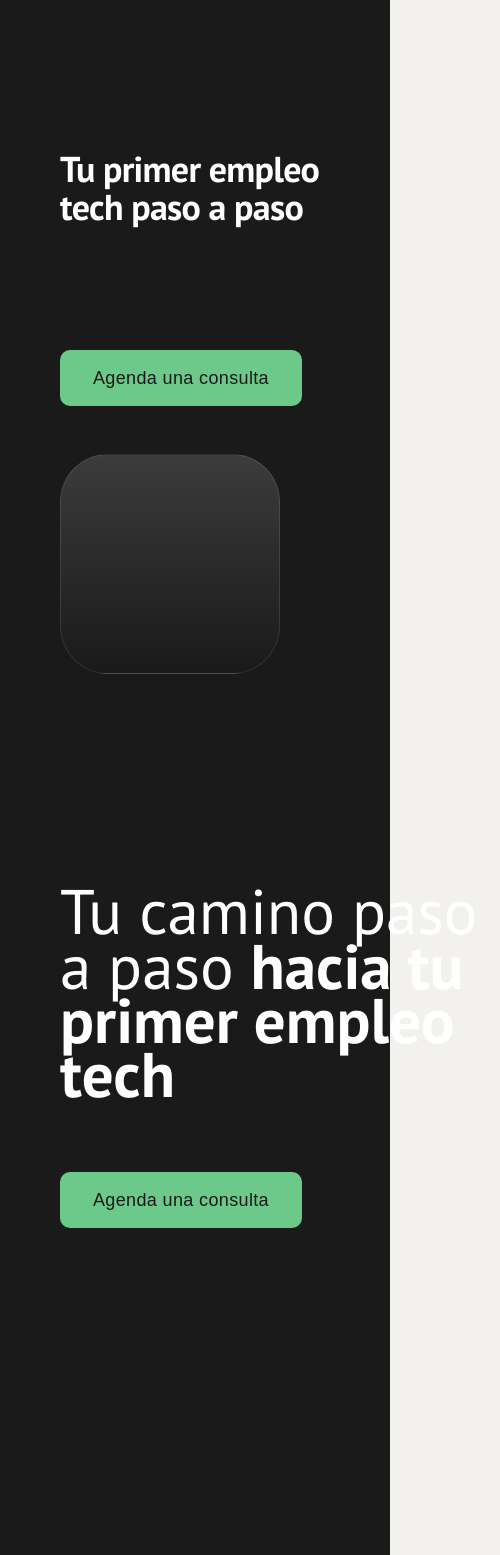
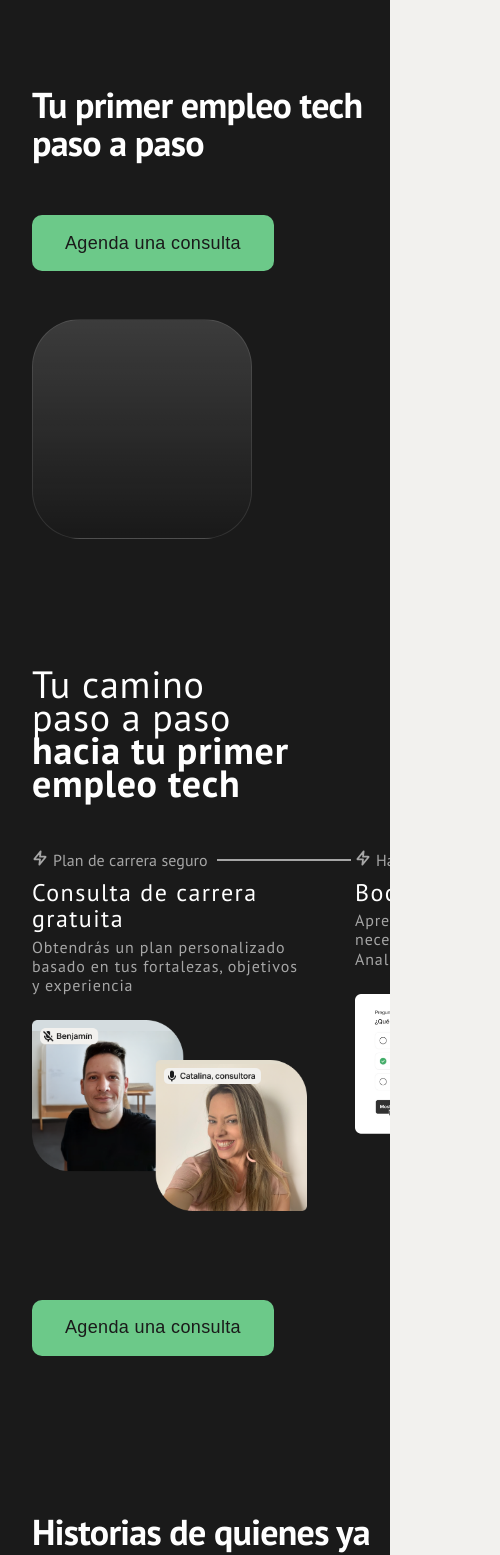
Before and after one commit to stupidkubik/component-with-x-scroll, a Next.js app in the folder component-with-x-scroll/: page / in a window 390 px wide. Shown: the top 1555 px of the page, 500 px wide, since content can reach past the window. Built offline with nearby package versions, Linux system fonts and the light colour scheme; a web font is replaced by a local one.

Commit message:
add adaptive breakpionts

```diff
--- a/component-with-x-scroll/src/components/sections/MainSection.tsx
+++ b/component-with-x-scroll/src/components/sections/MainSection.tsx
@@ -350,7 +350,10 @@ export function MainSection({
         <aside className={styles.mainLeadColumn}>
           <div className={styles.mainLeadHeader}>
             <h2 id={headingId}>{title}</h2>
-            <button type="button" className={styles.ctaButton}>
+            <button
+              type="button"
+              className={`${styles.ctaButton} ${styles.mainSectionCta}`}
+            >
               {button}
             </button>
           </div>
@@ -369,7 +372,7 @@ export function MainSection({
             <div className={styles.scrollerTrack}>
               {scrollerCards.map((card) => {
                 const wrapperStyle: CSSProperties | undefined = card.width
-                  ? { width: `${card.width}px` }
+                  ? ({ "--card-width": `${card.width}px` } as CSSProperties)
                   : undefined;
                 const imageStyle: CSSProperties | undefined = card.image
                   ? { backgroundImage: `url(${card.image})` }
--- a/component-with-x-scroll/src/components/sections/Sections.module.css
+++ b/component-with-x-scroll/src/components/sections/Sections.module.css
@@ -49,6 +49,12 @@
   gap: 32px;
 }
 
+.mainLeadHeader {
+  display: grid;
+  height: min-content;
+  gap: 72px;
+}
+
 .mainLeadHeader h2 {
   font-family: "Gramatika", "PT Sans", sans-serif;
   font-weight: 400;
@@ -70,7 +76,6 @@
 }
 
 .ctaButton {
-  margin-top: 71px;
   width: 242px;
   height: 56px;
   border-radius: 10px;
@@ -86,6 +91,10 @@
 .ctaButton:hover {
   transform: translateY(-2px);
   box-shadow: 0 12px 24px rgba(58, 166, 94, 0.35);
+}
+
+.mainSectionCta {
+  justify-self: flex-start;
 }
 
 .sectionScroller {
@@ -136,6 +145,7 @@
   flex: 0 0 auto;
   display: flex;
   flex-direction: column;
+  width: var(--card-width, auto);
 }
 
 .card {
@@ -205,7 +215,6 @@
 .cardImageWrapper {
   position: relative;
   height: fit-content;
-  margin-top: auto;
 }
 
 .cardImage {
@@ -261,3 +270,102 @@
   background: rgba(255, 255, 255, 0.06);
   border: 1px dashed rgba(255, 255, 255, 0.24);
 }
+
+@media (max-width: 768px) {
+  .section {
+    padding: 56px 0 72px 32px;
+  }
+
+  .mainLayout {
+    display: flex;
+    flex-direction: column;
+    gap: 50px;
+  }
+
+  .mainLeadColumn,
+  .mainLeadHeader {
+    display: contents;
+    font-size: 25px;
+    width: 260px;
+  }
+
+  .mainLeadHeader h2 {
+    order: 0;
+    font-size: 38px;
+    width: 260px;
+    line-height: 0.87;
+    letter-spacing: 0.02em;
+  }
+
+  .mainScroller {
+    order: 1;
+    max-height: 400px;
+  }
+
+  .sectionScroller::after {
+    display: none;
+  }
+
+  .scroller {
+    scroll-padding-left: 16px;
+    scroll-padding-right: 16px;
+  }
+
+  .mainSectionCta {
+    order: 2;
+    width: 242px;
+    margin-top: 0;
+    font-size: 18px;
+  }
+
+
+  .card {
+    min-height: 400px;
+    padding-right: 32px;
+  }
+
+  .cardOverlay {
+    display: none;
+  }
+
+  .cardDescription {
+    width: 100%;
+  }
+
+  .cardTitle {
+    width: 240px;
+    font-size: 24px;
+    padding-top: 10px;
+    line-height: 1.11em;
+    letter-spacing: 0.06em;
+  }
+
+  .cardDescription {
+    font-size: 16px;
+    padding: 5px 5px 25px 0;
+
+  }
+
+  .cardLabelText {
+    letter-spacing: 0.004em;
+  }
+
+  .cardWrapper {
+    width: 323px;
+  }
+
+  .card {
+    min-height: 400px;
+    padding-right: 48px;
+  }
+}
+
+@media (max-width: 360px) {
+  .section {
+    padding: 72px 20px 56px;
+  }
+
+  .mainSectionCta {
+    display: none;
+  }
+}
```
